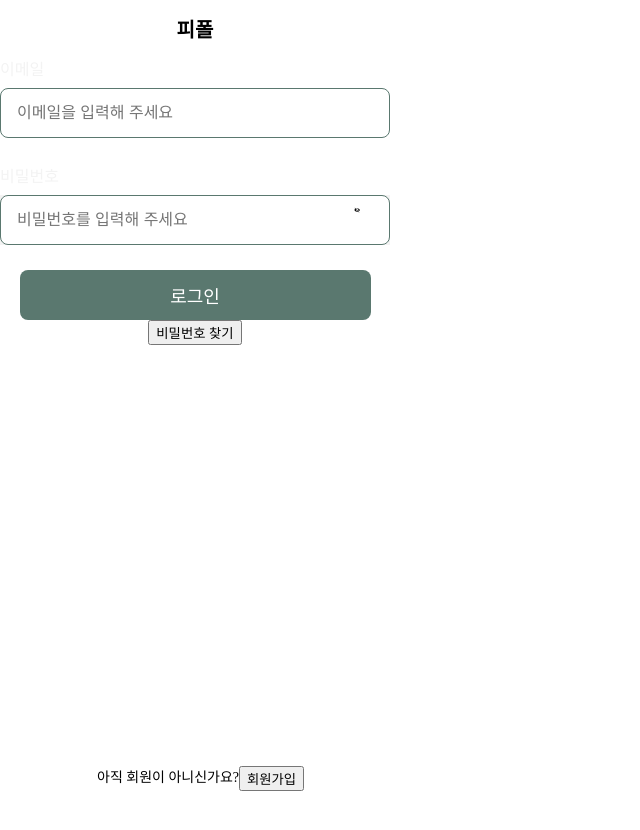
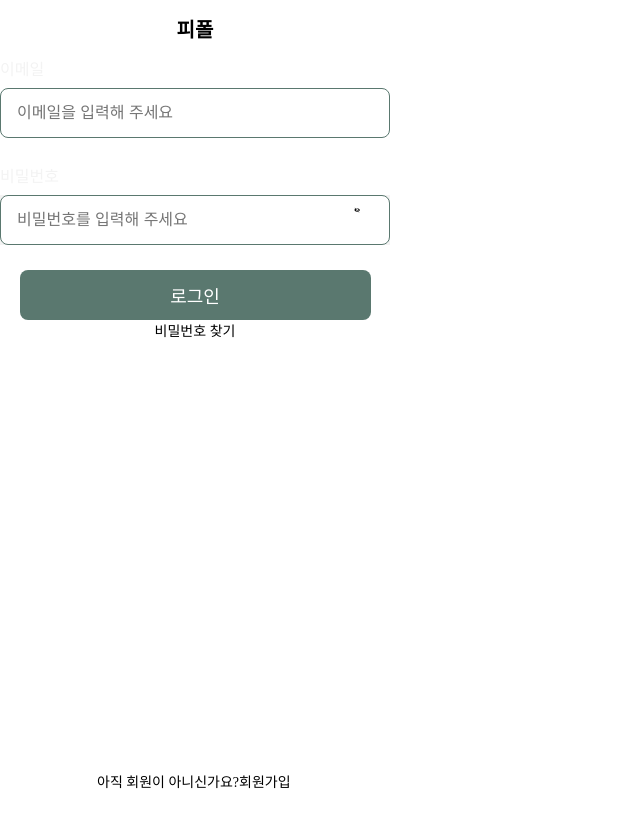
Before and after one commit to withme58/peephole-front, a React (Create React App) app: page /login in a window 1280 px wide. Shown: the top 830 px of the page, without its empty margins (0-640 px from the left). Built offline with nearby package versions, Linux system fonts and the light colour scheme.

Commit message:
💄 style: 버튼에서 div로 태그 변경

```diff
--- a/src/components/Login/LoginFind.jsx
+++ b/src/components/Login/LoginFind.jsx
@@ -5,14 +5,12 @@ import styled from "styled-components";
 export default function LoginFind() {
   const navigate = useNavigate();
   return (
-    <PassWordFind>
-      <button
-        onClick={() => {
-          navigate(-1);
-        }}
-      >
-        비밀번호 찾기
-      </button>
+    <PassWordFind
+      onClick={() => {
+        navigate(-1);
+      }}
+    >
+      비밀번호 찾기
     </PassWordFind>
   );
 }
--- a/src/components/Login/LoginToSignUp.jsx
+++ b/src/components/Login/LoginToSignUp.jsx
@@ -32,4 +32,4 @@ const SignupCheck = styled.div`
   }
 `;
 
-const SignUpButton = styled.button``;
+const SignUpButton = styled.div``;
```
Also changed, not shown: public/images/background_blue.png (added), public/images/background_green.png (added).
